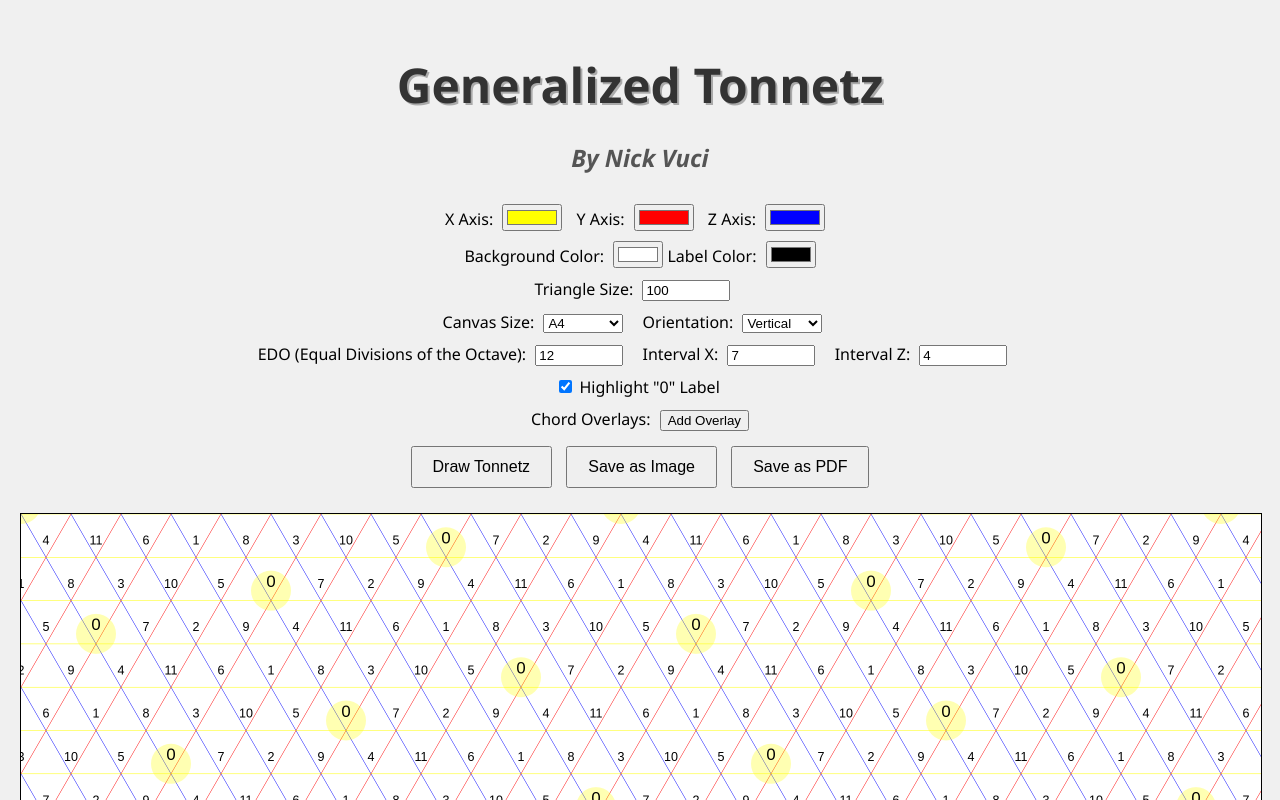
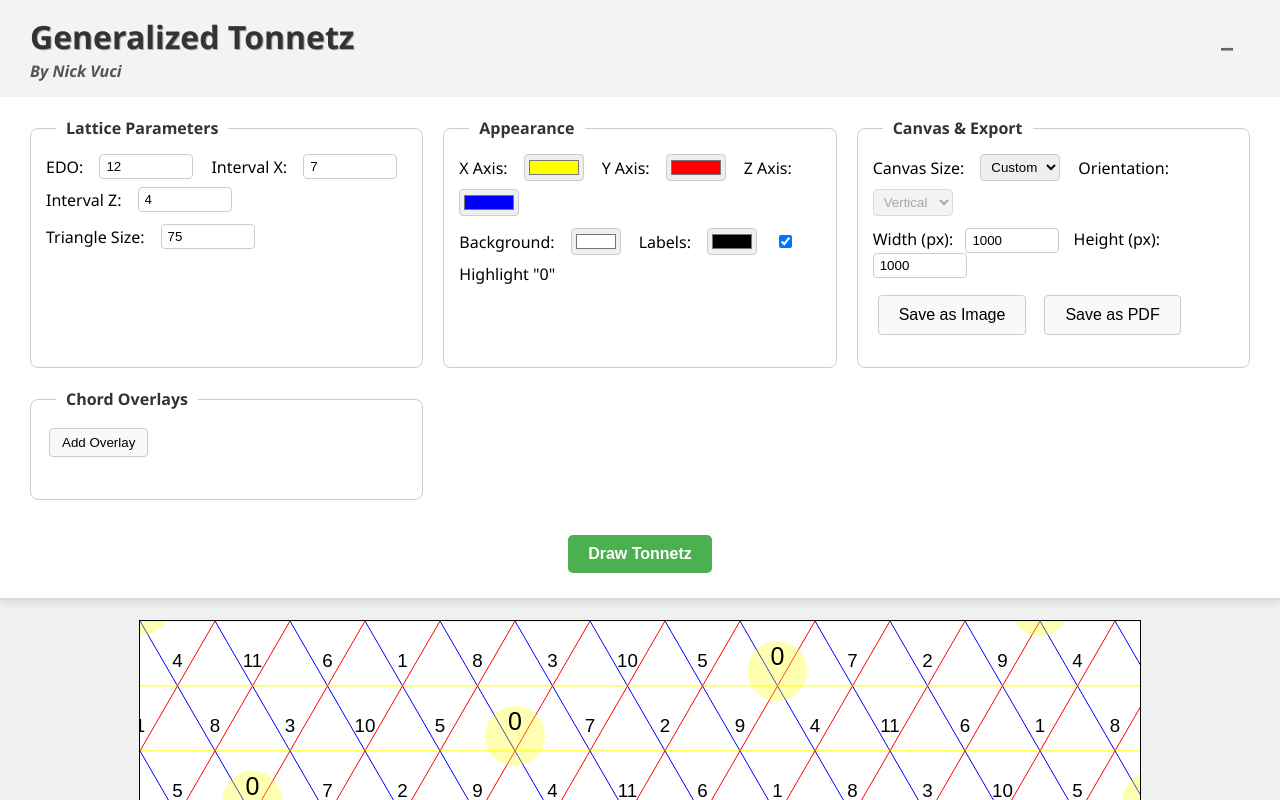
Before and after one commit to NickVuci/GeneralizedTonnetz, a plain HTML site: page index.html in a window 1280 px wide. Shown: the top 800 px of the page. Drawn offline with nearby package versions, Linux system fonts and the light colour scheme.

Commit message:
Add toggle functionality for control panel and enhance styling for better usability

```diff
--- a/app.js
+++ b/app.js
@@ -23,6 +23,8 @@ document.addEventListener('DOMContentLoaded', function () {
     const overlayListContainer = document.getElementById('overlayList');
     const saveImageButton = document.getElementById('saveImageButton');
     const savePdfButton = document.getElementById('savePdfButton');
+    const toggleControlsBtn = document.getElementById('toggleControls');
+    const controlsContent = document.getElementById('controlsContent');
 
     // Wire events
     document.getElementById('drawButton').addEventListener('click', drawTonnetz);
@@ -44,6 +46,7 @@ document.addEventListener('DOMContentLoaded', function () {
     overlayListContainer?.addEventListener('change', (e) => { onOverlayPanelEvent(e); drawTonnetz(); }, true);
     overlayListContainer?.addEventListener('click', (e) => { onOverlayPanelEvent(e); drawTonnetz(); }, true);
     canvas.addEventListener('click', onCanvasClick);
+    toggleControlsBtn?.addEventListener('click', toggleControls);
 
     // Limits
     const MAX_CANVAS_WIDTH = 2000;
@@ -194,6 +197,12 @@ document.addEventListener('DOMContentLoaded', function () {
         pdf.save('tonnetz.pdf');
     }
 
+    function toggleControls() {
+        const isCollapsed = controlsContent.classList.toggle('collapsed');
+        toggleControlsBtn.textContent = isCollapsed ? '+' : '−';
+        toggleControlsBtn.title = isCollapsed ? 'Expand controls' : 'Collapse controls';
+    }
+
     // Init
     handleCanvasSizeChange();
     renderOverlayListPanel();
--- a/index.html
+++ b/index.html
@@ -6,28 +6,53 @@
 </head>
 <body>
 
+<div id="controls" class="header-controls">
+    <div class="controls-header">
+        <div class="title-section">
             <h1 class="main-title">Generalized Tonnetz</h1>
             <h3 class="subtitle">By Nick Vuci</h3>
-
-<div id="controls">
+        </div>
+        <button id="toggleControls" class="toggle-btn">−</button>
+    </div>
+    <div class="controls-content" id="controlsContent">
+        <fieldset>
+            <legend>Lattice Parameters</legend>
             <div class="control-group">
-    <label for="colorX">X Axis:</label>
-    <input type="color" id="colorX" value="#FFFF00" class="axis-color"> <!-- Default color: Yellow -->
-    <label for="colorY">Y Axis:</label>
-    <input type="color" id="colorY" value="#FF0000" class="axis-color"> <!-- Default color: Red -->
-        <label for="colorZ">Z Axis:</label>
-        <input type="color" id="colorZ" value="#0000FF" class="axis-color"> <!-- Default color: Blue -->
-    </div>
-    <div class="control-group">
-        <label for="backgroundColor">Background Color:</label>
-        <input type="color" id="backgroundColor" value="#FFFFFF"> <!-- Default color: White -->
-        <label for="labelColor">Label Color:</label>
-        <input type="color" id="labelColor" value="#000000"> <!-- Default color: Black -->
+                <label for="edo">EDO:</label>
+                <input type="number" id="edo" value="12" min="1" max="72">
+                <label for="intervalX">Interval X:</label>
+                <input type="number" id="intervalX" value="7" min="-72" max="72">
+                <label for="intervalZ">Interval Z:</label>
+                <input type="number" id="intervalZ" value="4" min="-72" max="72">
             </div>
             <div class="control-group">
                 <label for="triangleSize">Triangle Size:</label>
-        <input type="number" id="triangleSize" value="100" min="10" max="200">
+                <input type="number" id="triangleSize" value="75" min="10" max="200">
             </div>
+        </fieldset>
+
+        <fieldset>
+            <legend>Appearance</legend>
+            <div class="control-group">
+                <label for="colorX">X Axis:</label>
+                <input type="color" id="colorX" value="#FFFF00" class="axis-color">
+                <label for="colorY">Y Axis:</label>
+                <input type="color" id="colorY" value="#FF0000" class="axis-color">
+                <label for="colorZ">Z Axis:</label>
+                <input type="color" id="colorZ" value="#0000FF" class="axis-color">
+            </div>
+            <div class="control-group">
+                <label for="backgroundColor">Background:</label>
+                <input type="color" id="backgroundColor" value="#FFFFFF">
+                <label for="labelColor">Labels:</label>
+                <input type="color" id="labelColor" value="#000000">
+                <input type="checkbox" id="highlightZero" checked>
+                <label for="highlightZero">Highlight "0"</label>
+            </div>
+        </fieldset>
+
+        <fieldset>
+            <legend>Canvas & Export</legend>
             <div class="control-group">
                 <label for="canvasSize">Canvas Size:</label>
                 <select id="canvasSize">
@@ -35,7 +60,7 @@
                     <option value="A3">A3</option>
                     <option value="Letter">Letter</option>
                     <option value="Legal">Legal</option>
-            <option value="Custom">Custom</option>
+                    <option value="Custom" selected>Custom</option>
                 </select>
                 <label for="orientation">Orientation:</label>
                 <select id="orientation">
@@ -43,34 +68,29 @@
                     <option value="landscape">Horizontal</option>
                 </select>
             </div>
-    <div class="control-group" id="customSizeGroup" style="display: none;">
+            <div class="control-group" id="customSizeGroup" style="display: block;">
                 <label for="canvasWidth">Width (px):</label>
-        <input type="number" id="canvasWidth" value="600" min="100" max="2000">
+                <input type="number" id="canvasWidth" value="1000" min="100" max="2000">
                 <label for="canvasHeight">Height (px):</label>
-        <input type="number" id="canvasHeight" value="600" min="100" max="2000">
+                <input type="number" id="canvasHeight" value="1000" min="100" max="2000">
             </div>
             <div class="control-group">
-        <label for="edo">EDO (Equal Divisions of the Octave):</label>
-        <input type="number" id="edo" value="12" min="1" max="72">
-        <label for="intervalX">Interval X:</label>
-        <input type="number" id="intervalX" value="7" min="-72" max="72">
-        <label for="intervalZ">Interval Z:</label>
-        <input type="number" id="intervalZ" value="4" min="-72" max="72">
+                <button id="saveImageButton">Save as Image</button>
+                <button id="savePdfButton">Save as PDF</button>
             </div>
+        </fieldset>
+
+        <fieldset>
+            <legend>Chord Overlays</legend>
             <div class="control-group">
-        <input type="checkbox" id="highlightZero" checked>
-        <label for="highlightZero">Highlight "0" Label</label> <!-- Checkbox to highlight "0" label -->
-    </div>
-    <!-- Chord Overlays -->
-    <div class="control-group">
-        <label>Chord Overlays:</label>
                 <button id="addOverlayBtn" title="Add a new overlay with its own steps, color, and anchors">Add Overlay</button>
             </div>
             <div class="control-group" id="overlayList"></div>
-    <div class="control-group">
+        </fieldset>
+
+        <div class="main-actions">
             <button id="drawButton">Draw Tonnetz</button>
-        <button id="saveImageButton">Save as Image</button>
-        <button id="savePdfButton">Save as PDF</button>
+        </div>
     </div>
 </div>
 
--- a/styles.css
+++ b/styles.css
@@ -3,38 +3,123 @@ body {
     font-family: 'Segoe UI', Tahoma, Geneva, Verdana, sans-serif;
     background-color: #f0f0f0;
     margin: 0;
-    padding: 20px;
+    padding: 0;
+}
+
+#controls {
+    position: sticky;
+    top: 0;
+    z-index: 1000;
+    background-color: rgba(255, 255, 255, 0.95);
+    border-bottom: 2px solid #ddd;
+    box-shadow: 0 2px 10px rgba(0, 0, 0, 0.1);
+    backdrop-filter: blur(5px);
+    width: 100%;
+}
+
+.header-controls {
+    margin-bottom: 0;
+    text-align: left;
+}
+
+.controls-header {
+    display: flex;
+    justify-content: space-between;
+    align-items: center;
+    padding: 15px 30px;
+    background-color: rgba(240, 240, 240, 0.8);
+}
+
+.title-section {
+    display: flex;
+    flex-direction: column;
+    align-items: flex-start;
 }
 
 .main-title {
-    font-size: 48px;
-    text-align: center;
+    font-size: 32px;
     color: #333;
-    margin-bottom: 5px;
-    text-shadow: 2px 2px #aaa;
+    margin: 0;
+    text-shadow: 1px 1px #aaa;
 }
 
 .subtitle {
-    font-size: 24px;
-    text-align: center;
+    font-size: 16px;
     color: #555;
-    margin-bottom: 30px;
+    margin: 2px 0 0 0;
     font-style: italic;
 }
 
-#controls {
-    margin-bottom: 20px;
-    text-align: center;
+.toggle-btn {
+    background: none;
+    border: none;
+    font-size: 24px;
+    font-weight: bold;
+    cursor: pointer;
+    padding: 8px 12px;
+    border-radius: 4px;
+    color: #666;
+    min-width: 40px;
 }
 
-.control-group {
-    margin-bottom: 10px;
+.toggle-btn:hover {
+    background-color: rgba(0, 0, 0, 0.1);
+}
+
+.controls-content {
+    padding: 20px 30px;
+    transition: all 0.3s ease;
+    display: grid;
+    grid-template-columns: repeat(auto-fit, minmax(320px, 1fr));
+    gap: 20px;
+}
+
+.controls-content.collapsed {
+    display: none;
+}
+
+fieldset {
+    border: 1px solid #ccc;
+    border-radius: 8px;
+    padding: 15px;
+    margin: 0;
+}
+
+legend {
+    font-weight: bold;
+    color: #333;
+    padding: 0 10px;
+    margin-left: 10px;
+    font-size: 16px;
+}
+
+.main-actions {
+    grid-column: 1 / -1;
+    text-align: center;
+    padding-top: 10px;
+}
+
+#drawButton {
+    padding: 12px 30px;
+    font-size: 18px;
+    font-weight: bold;
+    background-color: #4CAF50;
+    color: white;
+    border: none;
+    border-radius: 5px;
+    cursor: pointer;
+    transition: background-color 0.3s;
+}
+
+#drawButton:hover {
+    background-color: #45a049;
 }
 
 #tonnetzCanvas {
+    margin: 20px auto;
+    display: block;
     border: 1px solid #000;
     display: block;
-    margin: 0 auto;
     background-color: #fff;
 }
 
@@ -43,13 +128,46 @@ body {
     margin-right: 10px;
 }
 
-label {
-    margin-right: 5px;
+.control-group {
+    margin-bottom: 12px;
+    display: flex;
+    flex-wrap: wrap;
+    align-items: center;
+    gap: 8px;
+}
+
+.control-group label {
+    display: inline-block;
+    margin-right: 8px;
+    font-weight: 500;
 }
 
 input[type="number"], select {
     width: 80px;
-    margin-right: 15px;
+    margin-right: 10px;
+    padding: 4px 6px;
+    border: 1px solid #ccc;
+    border-radius: 4px;
+}
+
+input[type="color"] {
+    margin-right: 10px;
+    border: 1px solid #ccc;
+    border-radius: 4px;
+}
+
+button {
+    margin: 3px;
+    padding: 6px 12px;
+    border: 1px solid #ccc;
+    border-radius: 4px;
+    background-color: #f9f9f9;
+    cursor: pointer;
+    transition: background-color 0.2s;
+}
+
+button:hover {
+    background-color: #e9e9e9;
 }
 
 button#drawButton,
```
Lines whose indentation alone changed are shown as unchanged.
